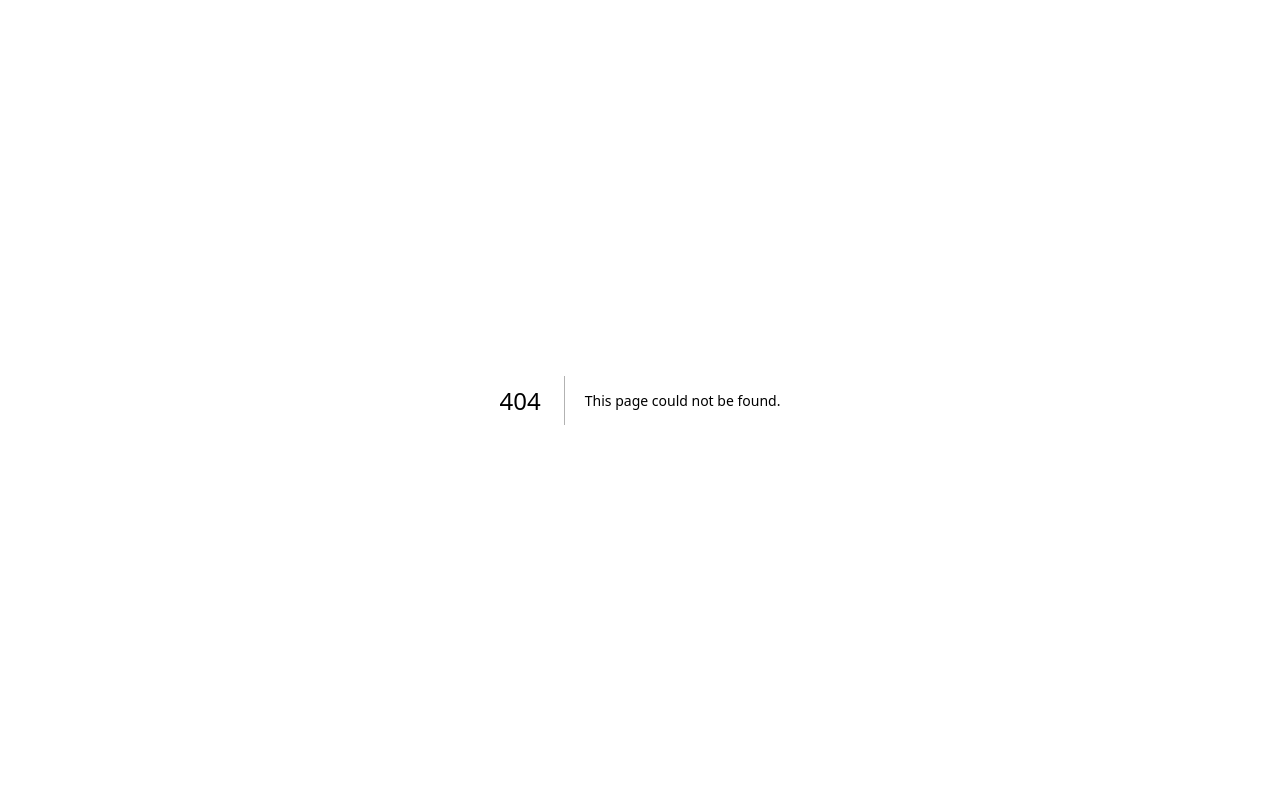
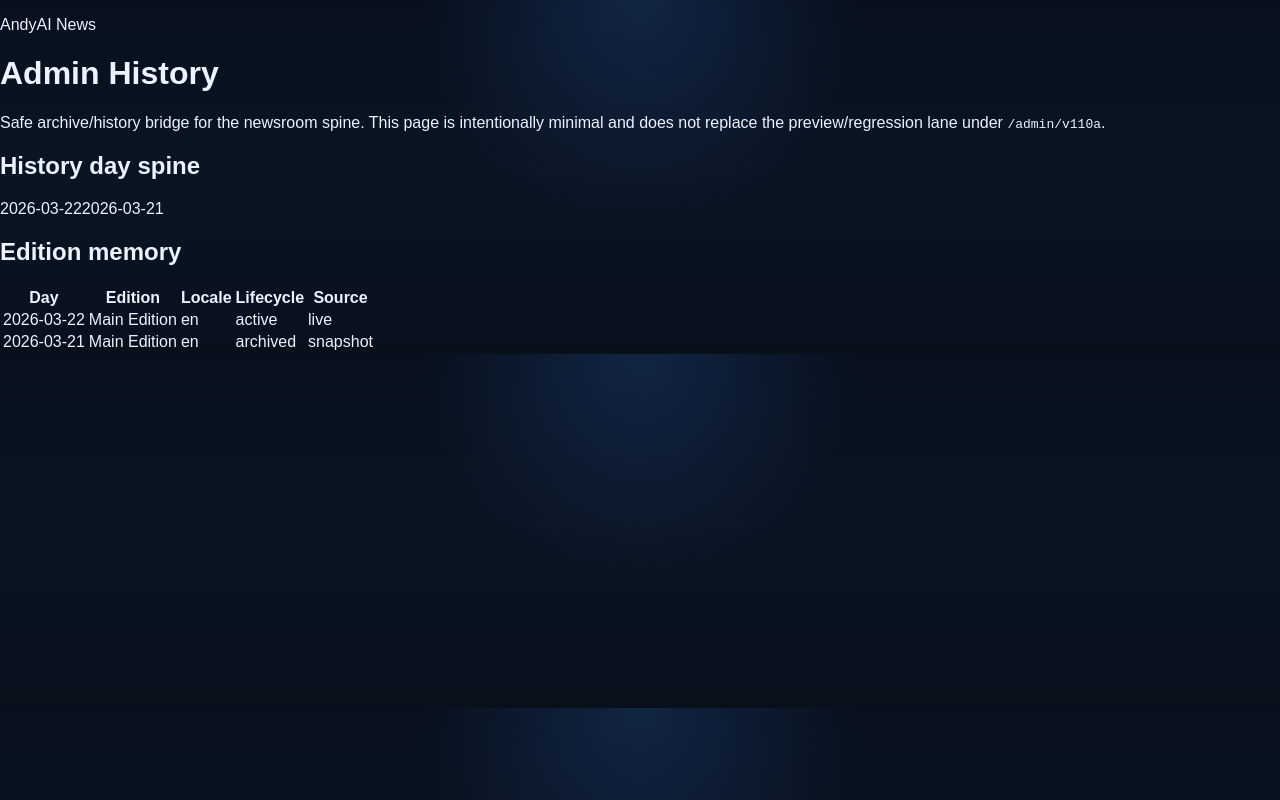
Before and after one commit to kolundzic/andyai-news, a Next.js app: page /admin/history in a window 1280 px wide. Before the commit this address had no page. Built offline with nearby package versions, Linux system fonts and the light colour scheme.

Commit message:
feat: v1.2.0-b archive history mode

```diff
--- /dev/null
+++ b/app/admin/history/page.tsx
@@ -0,0 +1,62 @@
+import { listHistoryDays, listHistoryEditions } from "@/lib/history/helpers";
+
+export default function AdminHistoryPage() {
+  const days = listHistoryDays();
+  const editions = listHistoryEditions();
+
+  return (
+    <main className="min-h-screen p-8">
+      <div className="mx-auto max-w-5xl space-y-8">
+        <header className="space-y-2">
+          <p className="text-sm uppercase tracking-[0.2em] text-neutral-500">
+            AndyAI News
+          </p>
+          <h1 className="text-3xl font-semibold">Admin History</h1>
+          <p className="max-w-3xl text-sm text-neutral-600">
+            Safe archive/history bridge for the newsroom spine. This page is intentionally
+            minimal and does not replace the preview/regression lane under <code>/admin/v110a</code>.
+          </p>
+        </header>
+
+        <section className="rounded-2xl border p-5">
+          <h2 className="text-lg font-medium">History day spine</h2>
+          <div className="mt-4 flex flex-wrap gap-2">
+            {days.map((day) => (
+              <span key={day} className="rounded-full border px-3 py-1 text-sm">
+                {day}
+              </span>
+            ))}
+          </div>
+        </section>
+
+        <section className="rounded-2xl border p-5">
+          <h2 className="text-lg font-medium">Edition memory</h2>
+          <div className="mt-4 overflow-x-auto">
+            <table className="min-w-full border-collapse text-sm">
+              <thead>
+                <tr className="border-b text-left">
+                  <th className="py-2 pr-4">Day</th>
+                  <th className="py-2 pr-4">Edition</th>
+                  <th className="py-2 pr-4">Locale</th>
+                  <th className="py-2 pr-4">Lifecycle</th>
+                  <th className="py-2 pr-4">Source</th>
+                </tr>
+              </thead>
+              <tbody>
+                {editions.map((edition) => (
+                  <tr key={edition.edition_id} className="border-b last:border-b-0">
+                    <td className="py-2 pr-4">{edition.day}</td>
+                    <td className="py-2 pr-4">{edition.title}</td>
+                    <td className="py-2 pr-4">{edition.locale}</td>
+                    <td className="py-2 pr-4">{edition.lifecycle}</td>
+                    <td className="py-2 pr-4">{edition.source}</td>
+                  </tr>
+                ))}
+              </tbody>
+            </table>
+          </div>
+        </section>
+      </div>
+    </main>
+  );
+}
--- /dev/null
+++ b/app/api/admin/history/route.ts
@@ -0,0 +1,10 @@
+import { NextResponse } from "next/server";
+import { getHistorySnapshot } from "@/lib/history/helpers";
+
+export async function GET() {
+  return NextResponse.json({
+    ok: true,
+    mode: "history",
+    snapshot: getHistorySnapshot(),
+  });
+}
--- /dev/null
+++ b/data/history/history-snapshot.json
@@ -0,0 +1,29 @@
+{
+  "version": "1",
+  "generated_at": "2026-03-22T15:00:00Z",
+  "current_day": "2026-03-22",
+  "editions": [
+    {
+      "edition_id": "2026-03-22-main",
+      "day": "2026-03-22",
+      "locale": "en",
+      "title": "Main Edition",
+      "summary": "Current live operating day snapshot.",
+      "lifecycle": "active",
+      "source": "live",
+      "created_at": "2026-03-22T08:00:00Z",
+      "updated_at": "2026-03-22T15:00:00Z"
+    },
+    {
+      "edition_id": "2026-03-21-main",
+      "day": "2026-03-21",
+      "locale": "en",
+      "title": "Main Edition",
+      "summary": "Archive memory snapshot for previous day.",
+      "lifecycle": "archived",
+      "source": "snapshot",
+      "created_at": "2026-03-21T08:00:00Z",
+      "updated_at": "2026-03-21T23:30:00Z"
+    }
+  ]
+}
--- /dev/null
+++ b/lib/history/helpers.ts
@@ -0,0 +1,22 @@
+import snapshot from "@/data/history/history-snapshot.json";
+import type { HistoryEditionRecord, HistorySnapshot } from "./types";
+
+export function getHistorySnapshot(): HistorySnapshot {
+  return snapshot as HistorySnapshot;
+}
+
+export function listHistoryEditions(): HistoryEditionRecord[] {
+  return getHistorySnapshot().editions;
+}
+
+export function listHistoryDays(): string[] {
+  return Array.from(new Set(listHistoryEditions().map((item) => item.day))).sort().reverse();
+}
+
+export function getHistoryEditionById(editionId: string): HistoryEditionRecord | undefined {
+  return listHistoryEditions().find((item) => item.edition_id === editionId);
+}
+
+export function listHistoryEditionsByDay(day: string): HistoryEditionRecord[] {
+  return listHistoryEditions().filter((item) => item.day === day);
+}
--- /dev/null
+++ b/lib/history/types.ts
@@ -0,0 +1,23 @@
+export type EditionLifecycle =
+  | "draft"
+  | "active"
+  | "archived";
+
+export interface HistoryEditionRecord {
+  edition_id: string;
+  day: string;
+  locale: string;
+  title: string;
+  summary?: string | null;
+  lifecycle: EditionLifecycle;
+  source: "live" | "snapshot" | "archive";
+  created_at: string;
+  updated_at: string;
+}
+
+export interface HistorySnapshot {
+  version: "1";
+  generated_at: string;
+  current_day: string;
+  editions: HistoryEditionRecord[];
+}
```
Also changed, not shown: lib/history/config.ts (added, +9 -0 lines), 1 other file (tests, documents, lock files or other folders).
